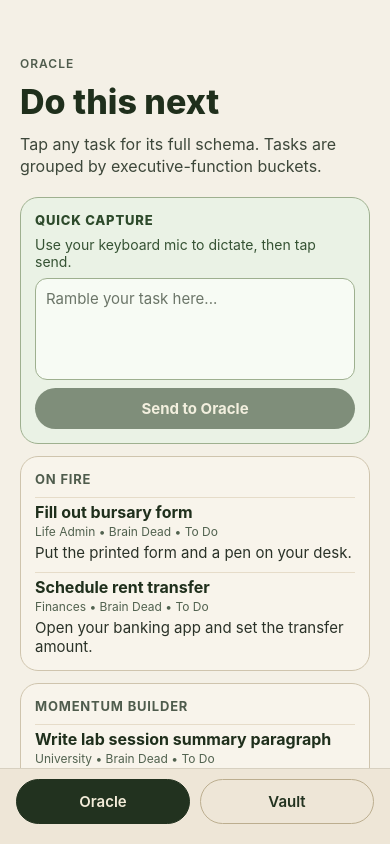
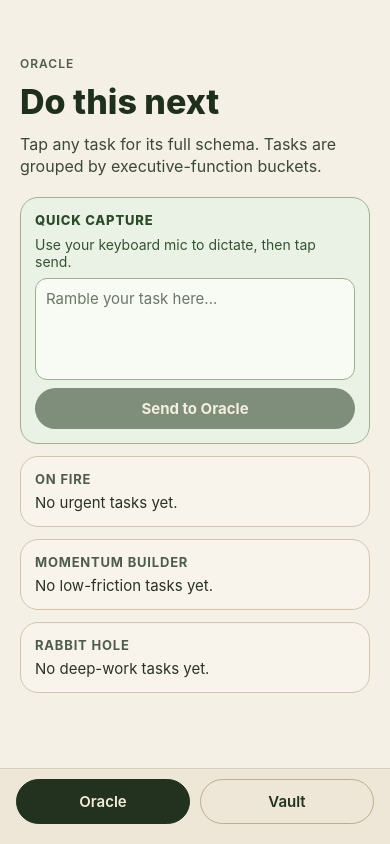
Before and after one commit to kiancc/ramble, a React Native app: screen / in a window 390 px wide. Built offline with nearby package versions, Linux system fonts and the light colour scheme.

Commit message:
Add local storage and remove dummy data

```diff
--- a/App.tsx
+++ b/App.tsx
@@ -1,9 +1,10 @@
-import { useState } from 'react';
+import { useEffect, useState } from 'react';
 import { StatusBar } from 'expo-status-bar';
 import { Pressable, StyleSheet, Text, View } from 'react-native';
 
-import { mockTasks } from './src/data/mockTasks';
 import { sendCaptureRamble } from './src/lib/captureFlow';
+import { loadStoredTasks, saveStoredTasks } from './src/lib/taskStorage';
+import { applyUrgencyEscalation } from './src/lib/urgency';
 import { ArchiveScreen } from './src/screens/ArchiveScreen';
 import { OracleScreen } from './src/screens/OracleScreen';
 import type { Task } from './src/types/task';
@@ -11,15 +12,47 @@ import type { Task } from './src/types/task';
 type TabKey = 'oracle' | 'vault';
 
 export default function App() {
-  const [tasks, setTasks] = useState<Task[]>(mockTasks);
+  const [tasks, setTasks] = useState<Task[]>([]);
   const [activeTab, setActiveTab] = useState<TabKey>('oracle');
+  const [isHydrated, setIsHydrated] = useState(false);
 
   const isOracle = activeTab === 'oracle';
+
+  useEffect(() => {
+    let cancelled = false;
+
+    async function hydrateFromStorage() {
+      const storedTasks = await loadStoredTasks();
+      const sourceTasks = storedTasks ?? [];
+      const escalatedTasks = applyUrgencyEscalation(sourceTasks);
+
+      if (!cancelled) {
+        setTasks(escalatedTasks);
+        setIsHydrated(true);
+      }
+    }
+
+    hydrateFromStorage();
+
+    return () => {
+      cancelled = true;
+    };
+  }, []);
+
+  useEffect(() => {
+    if (!isHydrated) {
+      return;
+    }
+
+    saveStoredTasks(tasks).catch(() => {
+      // Keep app responsive even if local persistence fails.
+    });
+  }, [tasks, isHydrated]);
 
   const handleCaptureSubmit = async (ramble: string) => {
     const createdTask = await sendCaptureRamble(ramble);
 
-    setTasks((prevTasks) => [createdTask, ...prevTasks]);
+    setTasks((prevTasks) => applyUrgencyEscalation([createdTask, ...prevTasks]));
   };
 
   return (
--- a/package.json
+++ b/package.json
@@ -9,6 +9,7 @@
     "web": "expo start --web"
   },
   "dependencies": {
+    "@react-native-async-storage/async-storage": "^2.2.0",
     "expo": "~55.0.8",
     "expo-status-bar": "~55.0.4",
     "react": "19.2.0",
--- a/src/data/mockTasks.ts
+++ /dev/null
@@ -1,94 +0,0 @@
-import type { Task } from '../types/task';
-
-export const mockTasks: Task[] = [
-  {
-    id: 'task-bursary-form',
-    taskName: 'Fill out bursary form',
-    category: 'Life Admin',
-    taskSize: 'Small',
-    icnuScores: {
-      interest: 1,
-      challenge: 1,
-      novelty: 1,
-      urgency: 4,
-    },
-    energyLevel: 'Brain Dead',
-    nextPhysicalAction: 'Put the printed form and a pen on your desk.',
-    deadline: '2026-03-27T23:59:59.000Z',
-    oraclePlacement: 'On Fire',
-    status: 'To Do',
-    createdAt: '2026-03-24T08:15:00.000Z',
-  },
-  {
-    id: 'task-fyp-routing',
-    taskName: 'Implement pipeline routing update',
-    category: 'Final Year Project',
-    taskSize: 'Large',
-    icnuScores: {
-      interest: 4,
-      challenge: 5,
-      novelty: 3,
-      urgency: 3,
-    },
-    energyLevel: 'Hyperfocus',
-    nextPhysicalAction: 'Open the routing file and write a one-sentence TODO comment.',
-    deadline: '2026-04-25T17:00:00.000Z',
-    oraclePlacement: 'Rabbit Hole',
-    status: 'Paused',
-    createdAt: '2026-03-23T19:40:00.000Z',
-  },
-  {
-    id: 'task-stripe-forum',
-    taskName: 'Save Stripe forum question for weekend practice',
-    category: 'Career',
-    taskSize: 'Small',
-    icnuScores: {
-      interest: 5,
-      challenge: 4,
-      novelty: 4,
-      urgency: 2,
-    },
-    energyLevel: 'Normal',
-    nextPhysicalAction: 'Create a note and paste one Stripe question link into it.',
-    deadline: null,
-    oraclePlacement: 'The Vault',
-    status: 'To Do',
-    createdAt: '2026-03-24T09:00:00.000Z',
-  },
-  {
-    id: 'task-rent-transfer',
-    taskName: 'Schedule rent transfer',
-    category: 'Finances',
-    taskSize: 'Small',
-    icnuScores: {
-      interest: 1,
-      challenge: 1,
-      novelty: 1,
-      urgency: 5,
-    },
-    energyLevel: 'Brain Dead',
-    nextPhysicalAction: 'Open your banking app and set the transfer amount.',
-    deadline: '2026-03-25T12:00:00.000Z',
-    oraclePlacement: 'On Fire',
-    status: 'To Do',
-    createdAt: '2026-03-24T07:45:00.000Z',
-  },
-  {
-    id: 'task-lab-summary',
-    taskName: 'Write lab session summary paragraph',
-    category: 'University',
-    taskSize: 'Medium',
-    icnuScores: {
-      interest: 2,
-      challenge: 2,
-      novelty: 1,
-      urgency: 3,
-    },
-    energyLevel: 'Brain Dead',
-    nextPhysicalAction: 'Open doc and write one sentence about today’s experiment.',
-    deadline: '2026-03-29T18:00:00.000Z',
-    oraclePlacement: 'Momentum Builder',
-    status: 'To Do',
-    createdAt: '2026-03-24T10:05:00.000Z',
-  },
-];
--- /dev/null
+++ b/src/lib/taskStorage.ts
@@ -0,0 +1,54 @@
+import AsyncStorage from '@react-native-async-storage/async-storage';
+
+import type { Task } from '../types/task';
+
+const TASK_STORAGE_KEY = 'ramble.tasks.v1';
+const LEGACY_DUMMY_TASK_IDS = new Set([
+  'task-bursary-form',
+  'task-fyp-routing',
+  'task-stripe-forum',
+  'task-rent-transfer',
+  'task-lab-summary',
+]);
+
+type StoredTaskPayload = {
+  tasks: Task[];
+  updatedAt: string;
+};
+
+function isTaskArray(value: unknown): value is Task[] {
+  return Array.isArray(value);
+}
+
+function removeLegacyDummyTasks(tasks: Task[]) {
+  return tasks.filter((task) => !LEGACY_DUMMY_TASK_IDS.has(task.id));
+}
+
+export async function loadStoredTasks(): Promise<Task[] | null> {
+  const raw = await AsyncStorage.getItem(TASK_STORAGE_KEY);
+
+  if (!raw) {
+    return null;
+  }
+
+  try {
+    const parsed = JSON.parse(raw) as Partial<StoredTaskPayload>;
+
+    if (!isTaskArray(parsed.tasks)) {
+      return null;
+    }
+
+    return removeLegacyDummyTasks(parsed.tasks);
+  } catch {
+    return null;
+  }
+}
+
+export async function saveStoredTasks(tasks: Task[]): Promise<void> {
+  const payload: StoredTaskPayload = {
+    tasks,
+    updatedAt: new Date().toISOString(),
+  };
+
+  await AsyncStorage.setItem(TASK_STORAGE_KEY, JSON.stringify(payload));
+}
--- /dev/null
+++ b/src/lib/urgency.ts
@@ -0,0 +1,37 @@
+import type { Task, TaskSize } from '../types/task';
+
+const sizeToLeadDays: Record<TaskSize, number> = {
+  Small: 3,
+  Medium: 7,
+  Large: 21,
+  XL: 42,
+};
+
+function daysUntilDeadline(deadline: string, now: Date) {
+  const millis = new Date(deadline).getTime() - now.getTime();
+  return millis / (1000 * 60 * 60 * 24);
+}
+
+function shouldPromoteToOnFire(task: Task, now: Date) {
+  if (!task.deadline || task.status === 'Done') {
+    return false;
+  }
+
+  const leadWindow = sizeToLeadDays[task.taskSize];
+  const remainingDays = daysUntilDeadline(task.deadline, now);
+
+  return remainingDays <= leadWindow;
+}
+
+export function applyUrgencyEscalation(tasks: Task[], now: Date = new Date()): Task[] {
+  return tasks.map((task) => {
+    if (!shouldPromoteToOnFire(task, now)) {
+      return task;
+    }
+
+    return {
+      ...task,
+      oraclePlacement: 'On Fire',
+    };
+  });
+}
```
Also changed, not shown: 1 other file (tests, documents, lock files or other folders).
